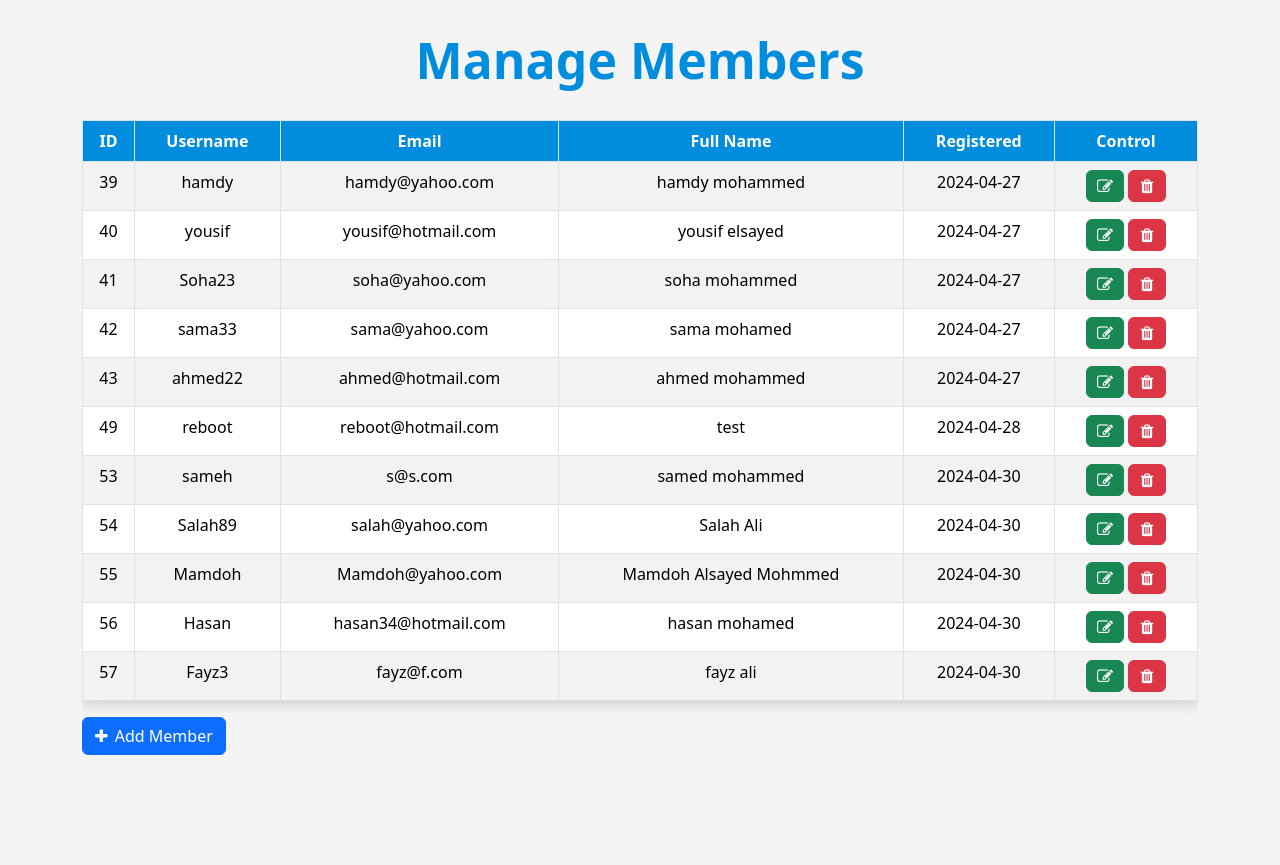
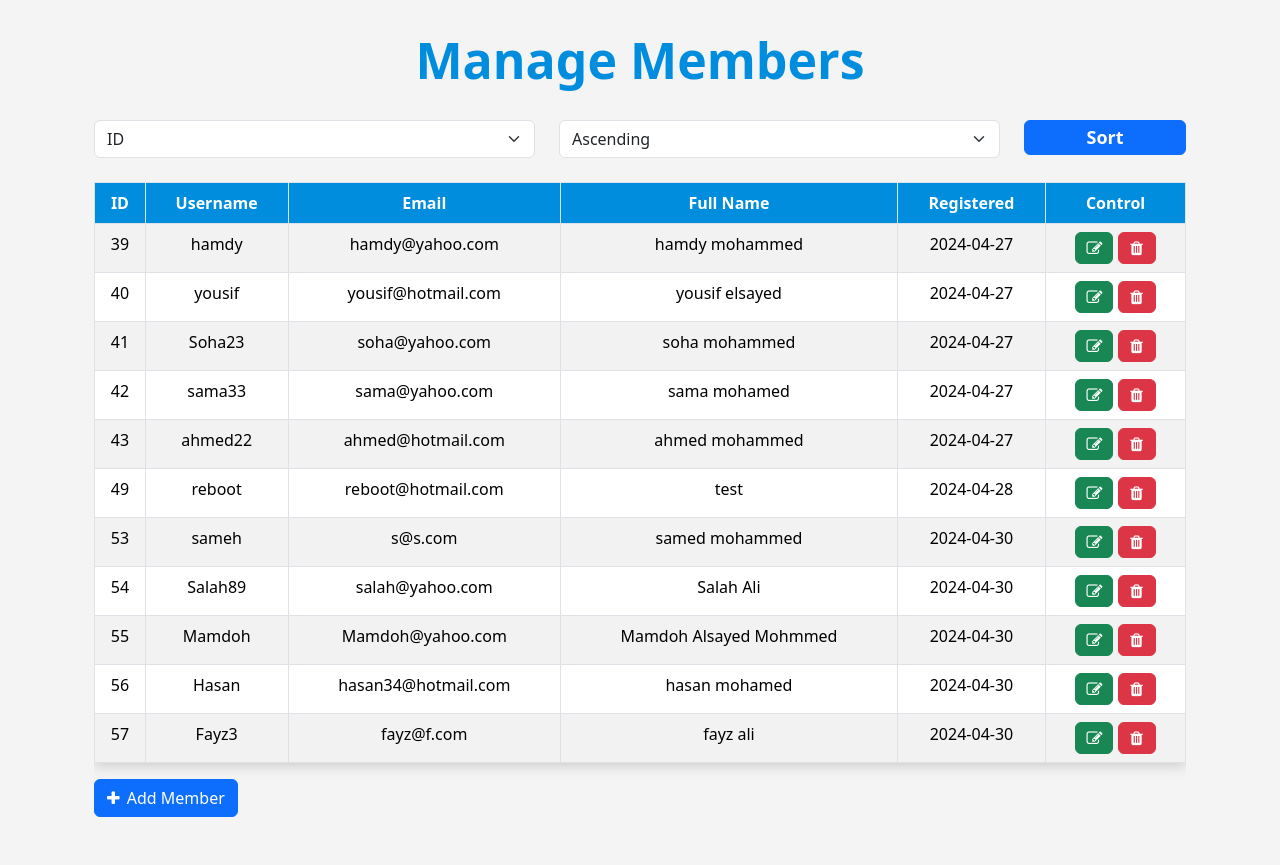
Before and after one commit to Mos3aB696/eCommerce, a PHP site: page /members.php in a window 1280 px wide. Shown: the part 56-921 px from the top of the page. Before the commit the page ends 811 px from the top, so only its background shows below. Run offline with PHP 8.4, Linux system fonts and the light colour scheme; a user stored in the database is signed in; data comes from the database, SQL or seed files in the repository.

Commit message:
Edit Read me file | Add Sort Option To Member Page

```diff
--- a/admin/members.php
+++ b/admin/members.php
@@ -20,19 +20,73 @@ if (isset($_SESSION['user_name'])):
   // Start Manage Page
   if ($do == 'Manage'):
 
+    // Check If The User Not Approved Yet
+    // If It Is Pending Show Pending Members Only
     $query = '';
-
     if (isset($_GET['page']) && $_GET['page'] == 'Pending'):
       $query = 'AND reg_status = 0';
     endif;
 
+    // Define allowed columns and order directions
+    $allowedColumns = ['user_id', 'user_name', 'email', 'ordering', 'full_name', 'date'];
+    $allowedOrders = ['ASC', 'DESC'];
+
+    // Sanitize and validate the input
+    $sort_col = isset($_GET['sort_col']) ? $_GET['sort_col'] : 'user_id';
+    $sort_order = isset($_GET['sort_order']) ? $_GET['sort_order'] : 'ASC';
+
+    // Check if the input values are allowed
+    if (!in_array($sort_col, $allowedColumns) || !in_array($sort_order, $allowedOrders)) {
+      $sort_col = 'user_id';
+      $sort_order = 'ASC';
+    }
+
     // Get The Data From The Database
-    $stmt = $connect->prepare("SELECT * FROM users WHERE group_id != 1 $query");
+    $stmt = $connect->prepare("SELECT * FROM users WHERE group_id != 1 $query ORDER BY $sort_col $sort_order");
     $stmt->execute();
     $rows = $stmt->fetchAll();
+
     ?>
+    <div class="container cat-container">
+      <h1><?= lang("MANAGE_MEMBERS") ?></h1>
+      <div class="container ">
+        <!-- Start Sorting Form -->
+        <form action="members.php" method='GET'>
+          <div class="row mb-4">
+            <div class="col-md-5">
+              <select name="sort_col" class='form-select'>
+                <option value="user_id" <?= ($sort_col == 'user_id') ? 'selected' : ''; ?>><?= lang('ID_MANAGE') ?>
+                </option>
+                <option value="user_name" <?= ($sort_col == 'user_name') ? 'selected' : ''; ?>>
+                  <?= lang('USERNAME_MANAGE') ?>
+                </option>
+                <option value="email" <?= ($sort_col == 'email') ? 'selected' : ''; ?>>
+                  <?= lang('EMAIL_MANAGE') ?>
+                </option>
+                <option value="full_name" <?= ($sort_col == 'full_name') ? 'selected' : ''; ?>>
+                  <?= lang('FULLNAME_MANAGE') ?>
+                </option>
+                <option value="date" <?= ($sort_col == 'date') ? 'selected' : ''; ?>>
+                  <?= lang('DATE_MANAGE') ?>
+                </option>
+              </select>
+            </div>
+            <div class="col-md-5">
+              <select name="sort_order" class="form-select">
+                <option value="ASC" <?= ($sort_order == 'ASC') ? 'selected' : ''; ?>><?= lang('SORT_ASC') ?>
+                </option>
+                <option value="DESC" <?= ($sort_order == 'DESC') ? 'selected' : ''; ?>><?= lang('SORT_DESC') ?>
+                </option>
+              </select>
+            </div>
+            <div class="col-md-2 custom-btn">
+              <button type="submit" class="btn btn-primary"><?= lang("SORT_BTN") ?></button>
+            </div>
+          </div>
+        </form>
+        <!-- End Sorting Form -->
+      </div>
       <div class="container">
-      <h1><?= lang("MANAGE_MEMBERS") ?></h1>
         <div class="table-responsive">
           <table class="main-table text-center table table-striped table-hover table-bordered">
             <thead>
@@ -212,8 +266,8 @@ if (isset($_SESSION['user_name'])):
             <div class="mb-3 input-container">
               <label for="email" class="form-label"><?= lang("EDIT_EMAIL") ?></label>
               <div class="input-wrapper">
-              <input type="email" class="form-control" id="email" name="email" autocomplete="off" value="<?= $row['email'] ?>"
-                Required>
+                <input type="email" class="form-control" id="email" name="email" autocomplete="off"
+                  value="<?= $row['email'] ?>" Required>
               </div>
             </div>
             <!-- End Email -->
```
Also changed, not shown: README.md. Lines whose indentation alone changed are shown as unchanged.
